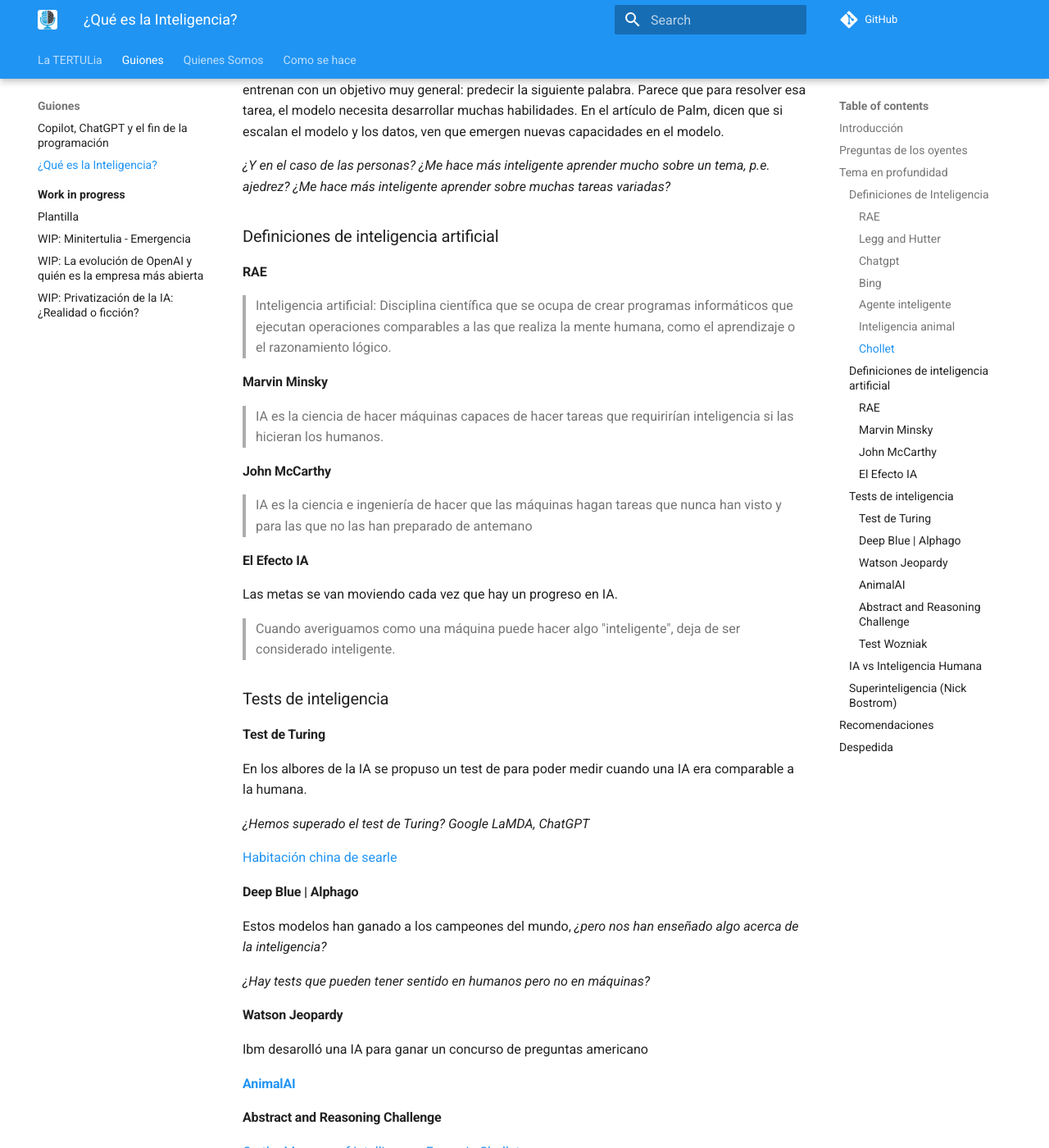
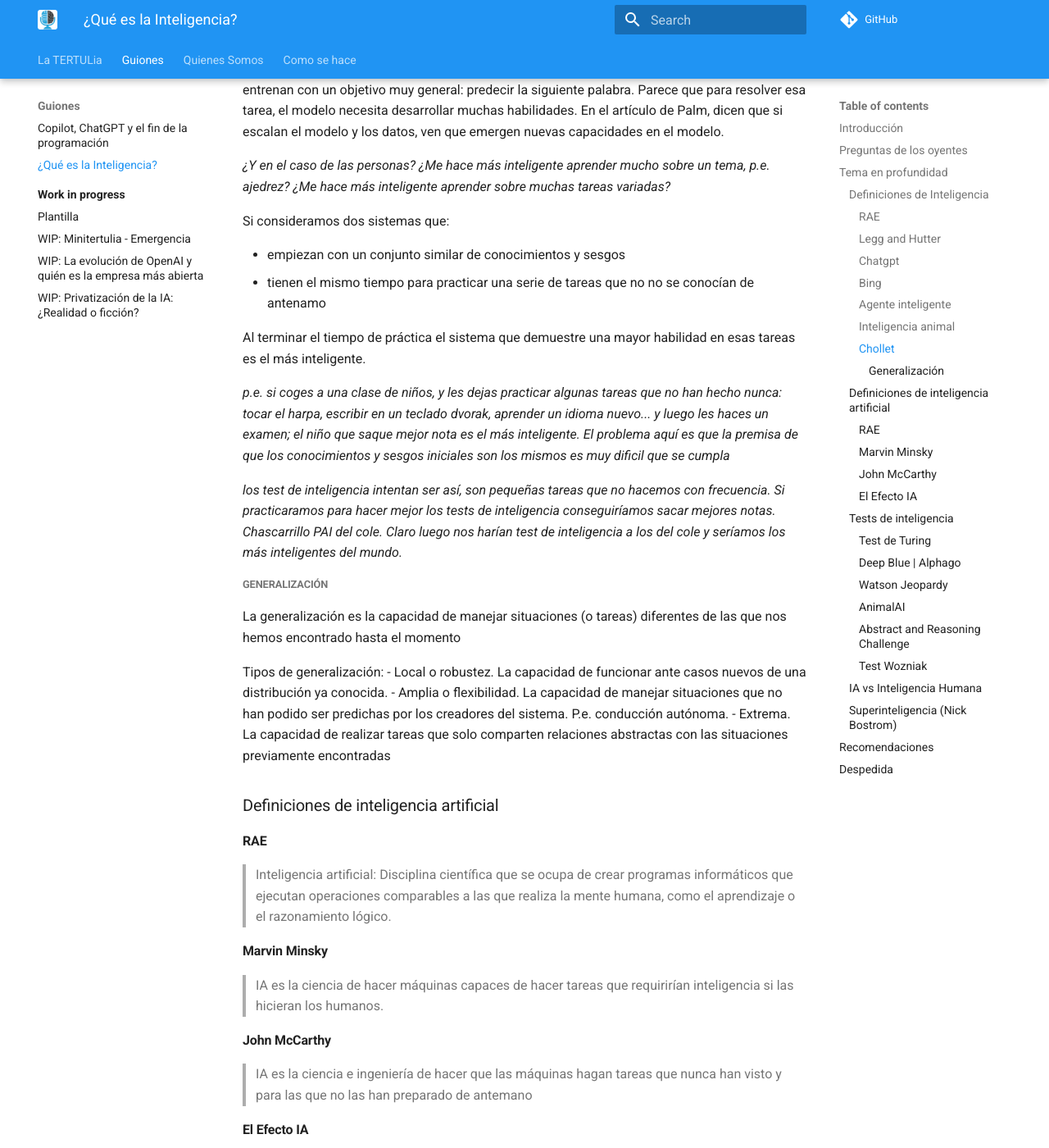
Before and after one commit to ironbar/tertulia_inteligencia_artificial, an MkDocs documentation site: the page built from docs/guiones/02-que-es-la-inteligencia.md, in a window 1280 px wide and 1400 px high, scrolled down 2016 px. Shown: the whole window at 82% size. Built offline with MkDocs 1.6.1 and Material for MkDocs 9.7.7, drawn with Linux system fonts in a browser that asks for light colours; comment, search, counter and statistics services are not loaded.

Commit message:
Update 02-que-es-la-inteligencia.md

```diff
--- a/docs/guiones/02-que-es-la-inteligencia.md
+++ b/docs/guiones/02-que-es-la-inteligencia.md
@@ -66,6 +66,26 @@
 Sin embargo, no estoy seguro si esto es cierto para los Grandes Modelos de Lenguaje. Estos se entrenan con un objetivo muy general: predecir la siguiente palabra. Parece que para resolver esa tarea, el modelo necesita desarrollar muchas habilidades. En el artículo de Palm, dicen que si escalan el modelo y los datos, ven que emergen nuevas capacidades en el modelo.
 
 _¿Y en el caso de las personas? ¿Me hace más inteligente aprender mucho sobre un tema, p.e. ajedrez? ¿Me hace más inteligente aprender sobre muchas tareas variadas?_
+
+Si consideramos dos sistemas que:
+
+- empiezan con un conjunto similar de conocimientos y sesgos
+- tienen el mismo tiempo para practicar una serie de tareas que no no se conocían de antenamo
+
+Al terminar el tiempo de práctica el sistema que demuestre una mayor habilidad en esas tareas es el más inteligente.
+
+_p.e. si coges a una clase de niños, y les dejas practicar algunas tareas que no han hecho nunca: tocar el harpa, escribir en un teclado dvorak, aprender un idioma nuevo... y luego les haces un examen; el niño que saque mejor nota es el más inteligente. El problema aquí es que la premisa de que los conocimientos y sesgos iniciales son los mismos es muy dificil que se cumpla_
+
+_los test de inteligencia intentan ser así, son pequeñas tareas que no hacemos con frecuencia. Si practicaramos para hacer mejor los tests de inteligencia conseguiríamos sacar mejores notas. Chascarrillo PAI del cole. Claro luego nos harían test de inteligencia a los del cole y seríamos los más inteligentes del mundo._
+
+##### Generalización
+
+La generalización es la capacidad de manejar situaciones (o tareas) diferentes de las que nos hemos encontrado hasta el momento
+
+Tipos de generalización:
+- Local o robustez. La capacidad de funcionar ante casos nuevos de una distribución ya conocida.
+- Amplia o flexibilidad. La capacidad de manejar situaciones que no han podido ser predichas por los creadores del sistema. P.e. conducción autónoma.
+- Extrema. La capacidad de realizar tareas que solo comparten relaciones abstractas con las situaciones previamente encontradas
 
 ### Definiciones de inteligencia artificial
 
```
